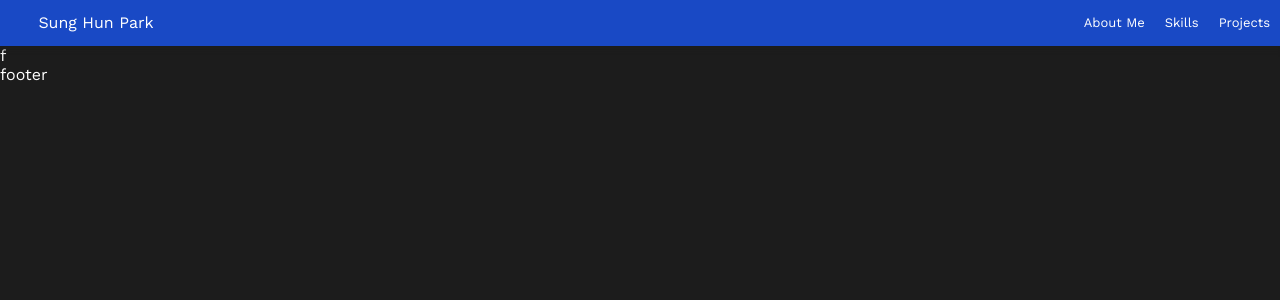
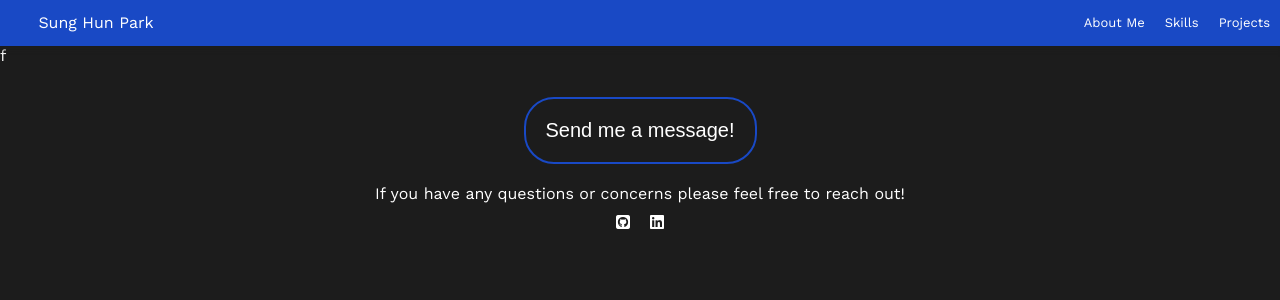
Before and after one commit to SunghunP/front-sung-portfolio, a React (Create React App) app: page /about in a window 1280 px wide. Shown: the top 300 px of the page. Built offline with nearby package versions, Linux system fonts and the light colour scheme.

Commit message:
Finish Footer Section

```diff
--- a/src/components/Footer.jsx
+++ b/src/components/Footer.jsx
@@ -1,10 +1,53 @@
 import styled from 'styled-components';
 const StyledFooter = styled.footer`
+	height: 150px;
+	align-items: center;
+	justify-content: center;
+	margin: auto 5%;
+	padding-top: 30px;
+	text-align: center;
+
+	.icon {
+		margin: 10px;
+		color: ${props => props.theme.mainText};
+	}
+
+
+	.button {
+		font-size: 20px;
+		border-radius: 30px;
+		border: 2px solid  ${props => props.theme.mainBackground};
+		color: ${props => props.theme.mainText};
+		background: ${props => props.theme.mainDarkMode};
+		padding: 20px;
+		text-decoration: none;
+		margin-bottom: 20px;
+	}
+
+	.button:hover {
+		cursor: pointer;
+	}
 
 `;
 
-export default function Footer () {
-	return <StyledFooter>
-		footer
+export default function Footer ({theme}) {
+	return <StyledFooter className='footer flex col' theme={theme}>
+		<div className='button-wrapper'>
+			<a href="mailto:sung.pkp@gmail.com" target="_blank" rel='noopener noreferrer' className='email-link'>
+				<button className='button'>Send me a message!</button>
+			</a>
+		</div>
+
+		<div>If you have any questions or concerns please feel free to reach out!</div>
+
+		<div className='icon-wrapper flex'>
+			<a href='https://github.com/SunghunP' className='icon'>
+				<i className="fa-brands fa-square-github"></i>
+			</a>
+			<a href='https://www.linkedin.com/in/sunghunp/' className='icon'>
+				<i className="fa-brands fa-linkedin"></i>
+			</a>
+
+		</div>
 	</StyledFooter>
 };
```
